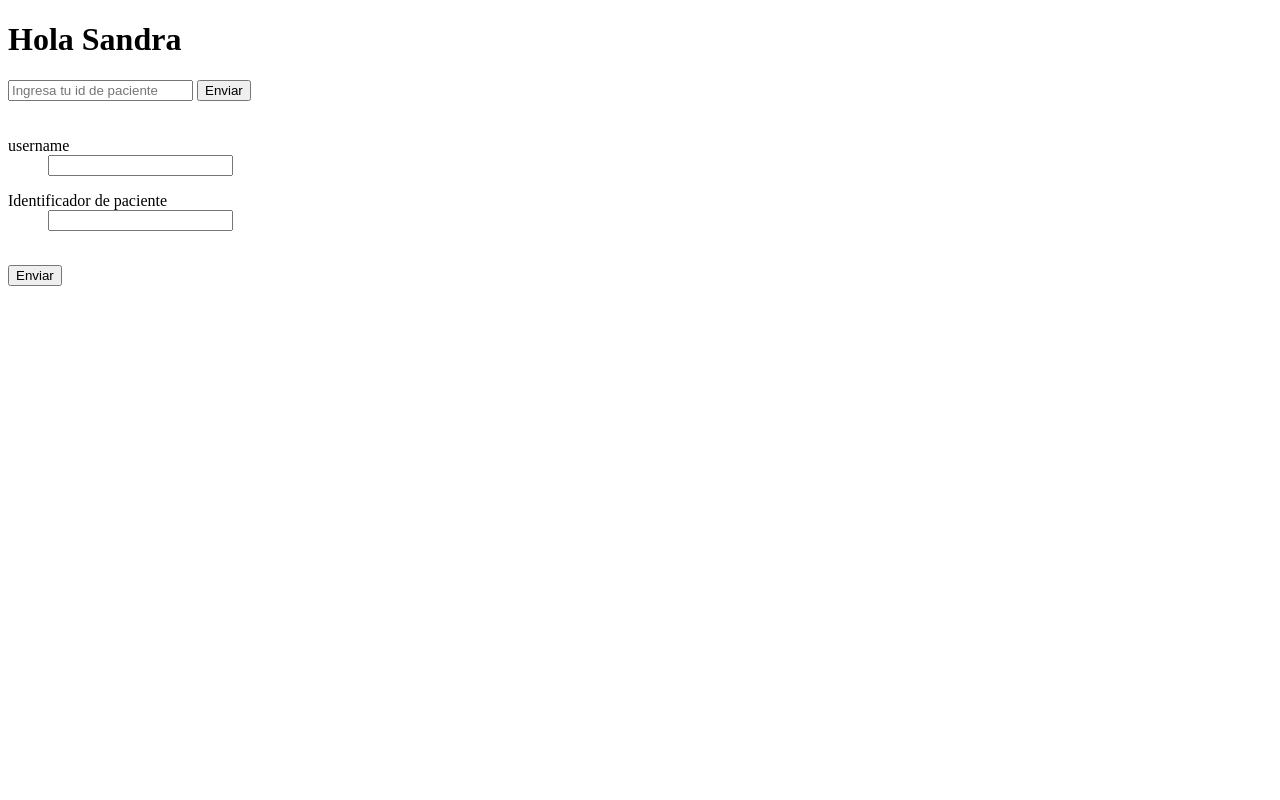
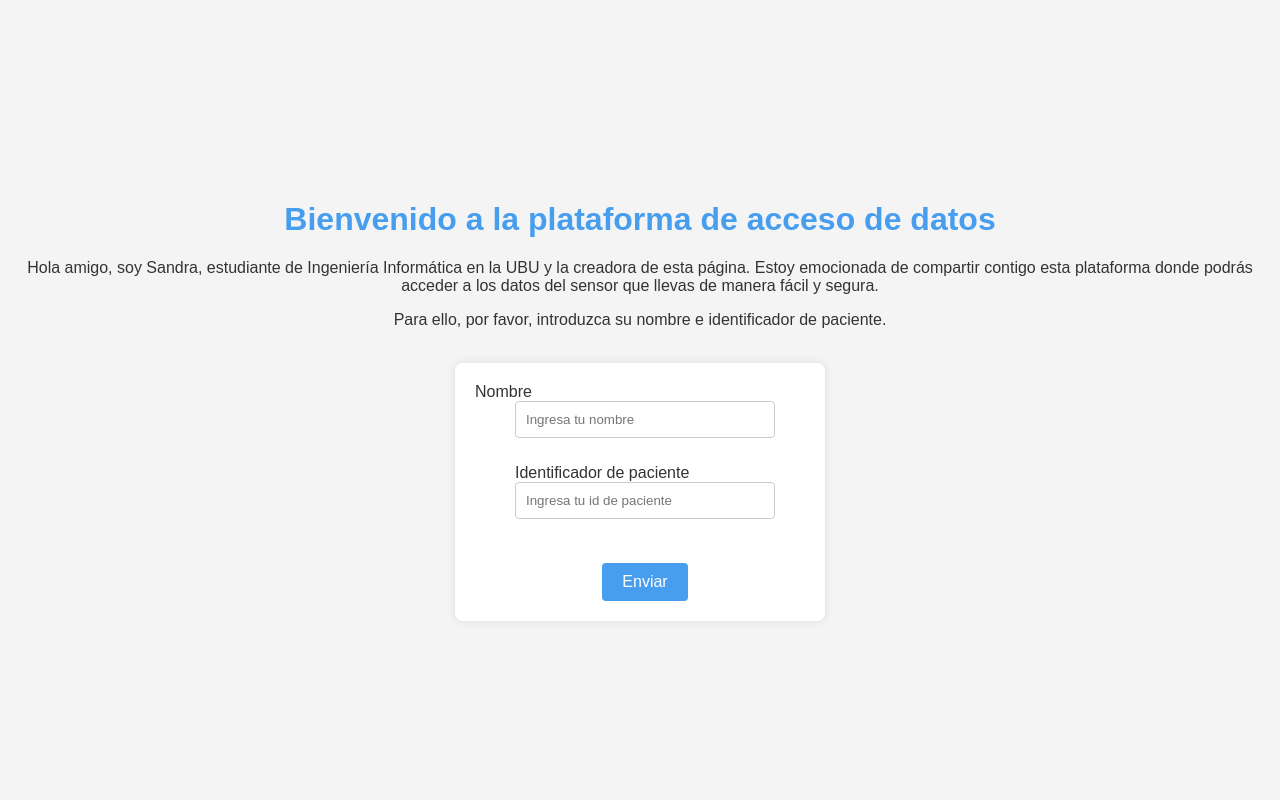
Before and after one commit to SandraDiaz22/TFG_TremorTrack, a Flask app: page / in a window 1280 px wide. Run offline with Flask 3, Linux system fonts and the light colour scheme; some libraries are stand-ins or nearby versions.

Commit message:
Mejora de diseño

```diff
--- a/app/app.py
+++ b/app/app.py
@@ -18,30 +18,33 @@ def index():
     nombre = "Sandra" #Pasar variables al html
     num = 1
     lista=[1,2,3,4,5,6,7]
-    comment_form = form.CommentForm(request.form)
-    if request.method == 'POST' and comment_form.validate(): #formulario correcto
-        #imprimo datos formulario
-        print(comment_form.username.data)
-        print(comment_form.idPaciente.data)
-        #creo sesion
-        session['idPaciente'] = comment_form.idPaciente.data
 
-    else:
-        print("Error en el formulario.")
+    formulario = form.FormularioAcceso(request.form)
 
     cookie= request.cookies.get('galletita')
     print(cookie)
 
-    return render_template('index.html', nombre=nombre, num=num, lista=lista, form=comment_form)
+    return render_template('index.html', nombre=nombre, num=num, lista=lista, form=formulario)
 
 
 
 @app.route('/acceso', methods=['POST'])
 def acceso():
-    #return "<h1> Contacto <h1>"#Antes de crear contacto.html
+
+    formulario = form.FormularioAcceso(request.form)
+    if request.method == 'POST' and formulario.validate(): #formulario correcto
+        #imprimo datos formulario
+        print(formulario.username.data)
+        print(formulario.idPaciente.data)
+        #creo sesion
+        session['idPaciente'] = formulario.idPaciente.data
+
+    else:
+        print("Error en el formulario.")
 
     idPaciente = request.form.get("idPaciente")
-    return render_template('acceso.html', idPaciente=idPaciente)
+    nombrePaciente = request.form.get("username")
+    return render_template('acceso.html', idPaciente=idPaciente, username=nombrePaciente)
 
 
 @app.route('/cookie')
--- a/app/form.py
+++ b/app/form.py
@@ -6,9 +6,9 @@ def length_honeypot(form, field):
     if len(field.data) > 0:
         raise validators.ValidationError('El campo debe estar vacío.')
 
-class CommentForm(Form):
+class FormularioAcceso(Form):
     #Acepta strings
-    username = StringField('username',
+    username = StringField('Nombre',
                             [validators.DataRequired(message='Campo obligatorio'),
                              validators.length(min=4, message='Ingrese un username válido')
                          ])
--- a/app/templates/acceso.html
+++ b/app/templates/acceso.html
@@ -3,6 +3,6 @@
 {% block body %}
 
    <h1> Acceso a datos del sensor para el paciente con id {{idPaciente}}</h1>
-   <h2> Datos.... </h2>
+   <h2> Datos de {{username}}.... </h2>
 
 {% endblock %}
--- a/app/templates/index.html
+++ b/app/templates/index.html
@@ -7,11 +7,68 @@
     <meta charset="UTF-8">
     <meta http-equiv="X-UA-Compatible" content="IE=edge">
     <meta name="viewport" content="width=device-width, initial-scale=1.0">
-    <title>SANDRAWEB</title>
+    <title>Acceso Pacientes</title>
+
+
+    <style>
+        body {
+            font-family: 'Arial', sans-serif;
+            background-color: #f4f4f4;
+            color: #333;
+            margin: 0;
+            padding: 0;
+            display: flex;
+            justify-content: center;
+            align-items: center;
+            height: 100vh;
+        }
+
+        h1 {color: rgb(72, 158, 238); text-align: center; } /* Color del titilo */
+
+        p { text-align: center; } /* Alinea el texto del párrafo a la izquierda */
+
+        /* Formulario en un recuadro */
+        form {
+            max-width: 300px;
+            margin: 0 auto;
+            padding: 20px;
+            padding-right: 50px;
+            background-color: #fff;
+            box-shadow: 0 0 10px rgba(0, 0, 0, 0.1);
+            border-radius: 8px;
+        }
+
+        input {
+            width: 100%;
+            padding: 10px;
+            margin-bottom: 10px;
+            box-sizing: border-box;
+            border: 1px solid #ccc;
+            border-radius: 4px;
+        }
+
+        /* Boton de enviar */
+        button {
+            background-color:  rgb(72, 158, 238);
+            color: #fff;
+            padding: 10px 20px;
+            border: none;
+            border-radius: 4px;
+            cursor: pointer;
+            font-size: 16px;
+            margin: 0 auto;
+            display: block;
+        }
+
+        /* Color del boton de enviar cuando pasas por encima */
+        button:hover {background-color: #2980b9;}
+
+    </style>
 </head>
 
 <body>
-   <h1> Hola {{nombre}} </h1><!--Paso de variables-->
+   <!--Paso de variables
+    <h1> Hola {{nombre}} </h1>-->
 
    <!--Se pueden hacer ifs y bucles for-->
    <!--Ejemplo de if y ejempplo de lista
@@ -25,38 +82,35 @@
    <h3> {{n}} </h3>
    {% endfor %}-->
 
+    <div  class="container">
 
+        <!--Introduccion-->
+        <h1> Bienvenido a la plataforma de acceso de datos </h1>
+        <p> Hola amigo, soy Sandra, estudiante de Ingeniería Informática en la UBU y la creadora de esta página.
+        Estoy emocionada de compartir contigo esta plataforma donde podrás acceder a los datos del sensor que llevas de manera fácil y segura.</p>
+        <p> Para ello, por favor, introduzca su nombre e identificador de paciente. </p>
+
+
+        <!--Formulario de forma sencilla, que redirecciona a acceso
         <form action="/acceso" method="POST">
             <input type="number" name="idPaciente" placeholder="Ingresa tu id de paciente">
             <button>Enviar</button>
-    </form>
+        </form> -->
 
-
-
-    <!--Nuevo intento de crear un formulario -->
+        <br>
+        <!--Nuevo intento de crear un formulario, randerizando de form.py -->
 
         {% from "camposform.html" import render_field %}
-    <div class="container">
-        <div class="row">
-            <div class="col-lg-8 col-lg-offset-2 col-md-10 col-md-offset-1">
 
-                <br>
-                <br>
+            <form action="/acceso" method="POST">
 
-                <form method="POST">
-                    <div class="row control-group">
-                        <div class="form-group col-xs-12 floating-label-form-group controls">
-                            {{ render_field(form.username, class = 'form-control') }}
+                <!--Casilla para el nombre-->
+                {{ render_field(form.username, class = 'form-control', placeholder='Ingresa tu nombre' ) }}
+                <!--Para mostrar mensajes de error-->
                 <p class="help-block text-danger"></p>
-                        </div>
-                    </div>
 
-                    <div class="row control-group">
-                        <div class="form-group col-xs-12 floating-label-form-group controls">
-                            {{ render_field(form.idPaciente, class = 'form-control') }}
+                {{ render_field(form.idPaciente, class = 'form-control', placeholder='Ingresa tu id de paciente') }}
                 <p class="help-block text-danger"></p>
-                        </div>
-                    </div>
 
                 <!-- Campos ocultos vs ataques -->
                 {{ form.honeypot }}
@@ -64,23 +118,12 @@
 
                 <br>
 
-                    <div id="success"></div>
-                    <div class="row">
-                        <div class="form-group col-xs-12">
                 <button type="submit" class="btn btn-default">Enviar</button>
-                        </div>
-                    </div>
 
             </form>
 
     </div>
 
-        </div>
-
-    </div>
-
-
-
 
 </body>
 
```
Lines whose indentation alone changed are shown as unchanged.
